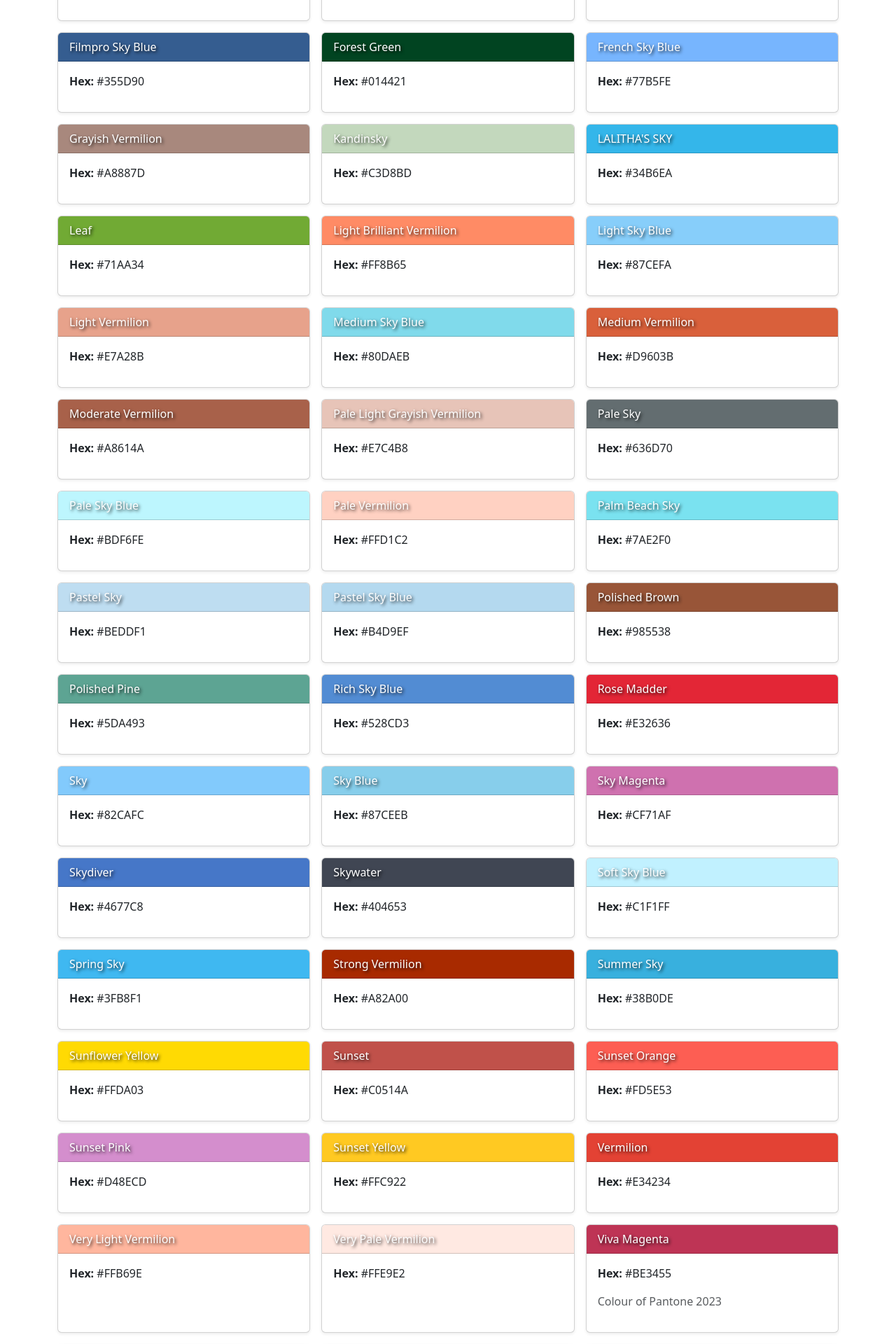
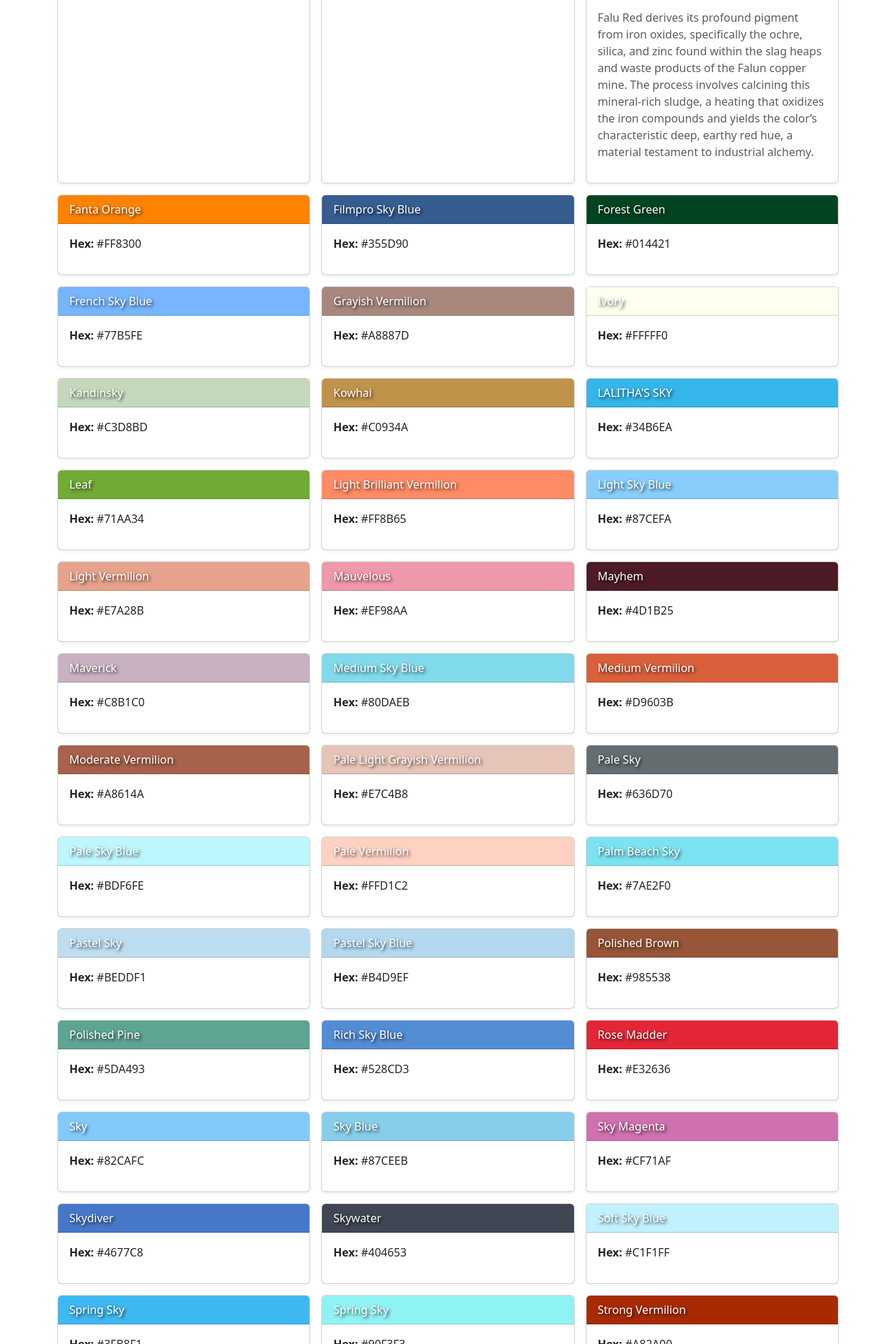
Before and after one commit to inBrackets/ColourGallery, an Angular app: page / in a window 1280 px wide. Shown: the part 880-2800 px from the top of the page at 70% size. Built offline with nearby package versions, Linux system fonts and the light colour scheme.

Commit message:
new colours

```diff
--- a/src/app/color-gallery/color-gallery.component.ts
+++ b/src/app/color-gallery/color-gallery.component.ts
@@ -39,6 +39,7 @@ export class ColorGalleryComponent {
     {title: 'Day Sky Blue', hex: '#82CAFF', description: ''},
     {title: 'Deep Sky Blue', hex: '#00BFFF', description: ''},
     {title: 'Deep Vermilion', hex: '#591600', description: ''},
+    {title: 'Deco', hex: '#CCCF82', description: ''},
     {title: 'Dodger Blue', hex: '#1E90FF', description: ''},
     {title: 'Dodgers Blue', hex: '#005A9C', description: ''},
     {title: 'Dreamer’s Sky', hex: '#ADDED9', description: ''},
@@ -46,18 +47,23 @@ export class ColorGalleryComponent {
     {title: 'Dusky Pink', hex: '#CC7A8B', description: ''},
     {title: 'Dusky Purple', hex: '#895B7B', description: ''},
     {title: 'Dusky Rose', hex: '#BA6873', description: ''},
-    {title: 'Falu Red', hex: '#801818', description: ''},
+    {title: 'Falu Red', hex: '#801818', description: 'Falu Red derives its profound pigment from iron oxides, specifically the ochre, silica, and zinc found within the slag heaps and waste products of the Falun copper mine. The process involves calcining this mineral-rich sludge, a heating that oxidizes the iron compounds and yields the color’s characteristic deep, earthy red hue, a material testament to industrial alchemy.'},
     {title: 'Fanta Orange', hex: '#FF8300', description: ''},
     {title: 'Filmpro Sky Blue', hex: '#355D90', description: ''},
     {title: 'Forest Green', hex: '#014421', description: ''},
     {title: 'French Sky Blue', hex: '#77B5FE', description: ''},
     {title: 'Grayish Vermilion', hex: '#A8887D', description: ''},
+    {title: 'Ivory', hex: '#FFFFF0', description: ''},
     {title: 'Kandinsky', hex: '#C3D8BD', description: ''},
+    {title: 'Kowhai', hex: '#C0934A', description: ''},
     {title: 'LALITHA\'S SKY', hex: '#34B6EA', description: ''},
     {title: 'Leaf', hex: '#71AA34', description: ''},
     {title: 'Light Brilliant Vermilion', hex: '#FF8B65', description: ''},
     {title: 'Light Sky Blue', hex: '#87CEFA', description: ''},
     {title: 'Light Vermilion', hex: '#E7A28B', description: ''},
+    {title: 'Mauvelous', hex: '#EF98AA', description: ''},
+    {title: 'Mayhem', hex: '#4D1B25', description: ''},
+    {title: 'Maverick', hex: '#C8B1C0', description: ''},
     {title: 'Medium Sky Blue', hex: '#80DAEB', description: ''},
     {title: 'Medium Vermilion', hex: '#D9603B', description: ''},
     {title: 'Moderate Vermilion', hex: '#A8614A', description: ''},
@@ -78,7 +84,8 @@ export class ColorGalleryComponent {
     {title: 'Skydiver', hex: '#4677C8', description: ''},
     {title: 'Skywater', hex: '#404653', description: ''},
     {title: 'Soft Sky Blue', hex: '#C1F1FF', description: ''},
-    {title: 'Spring Sky', hex: '#3FB8F1', description: ''},
+    {title: 'Spring Sky', hex: '#3FB8F1', description: 'https://color-register.org/color/3FB8F1'},
+    {title: 'Spring Sky', hex: '#90F3F3', description: 'https://kidspattern.com/color/name/spring-sky-90f3f3/'},
     {title: 'Strong Vermilion', hex: '#A82A00', description: ''},
     {title: 'Summer Sky', hex: '#38B0DE', description: ''},
     {title: 'Sunflower Yellow', hex: '#FFDA03', description: ''},
@@ -86,13 +93,19 @@ export class ColorGalleryComponent {
     {title: 'Sunset Orange', hex: '#FD5E53', description: ''},
     {title: 'Sunset Pink', hex: '#D48ECD', description: ''},
     {title: 'Sunset Yellow', hex: '#FFC922', description: ''},
+    {title: 'Taupe', hex: '#B9A281', description: ''},
+    {title: 'Teak', hex: '#AB8953', description: ''},
+    {title: 'Teak Stain', hex: '#4E3529', description: ''},
+    {title: 'Texas', hex: '#ECE67E', description: ''},
     {title: 'Vermilion', hex: '#E34234', description: ''},
     {title: 'Very Light Vermilion', hex: '#FFB69E', description: ''},
     {title: 'Very Pale Vermilion', hex: '#FFE9E2', description: ''},
     {title: 'Viva Magenta', hex: '#BE3455', description: 'Colour of Pantone 2023'},
     {title: 'Vivid Sky Blue', hex: '#00CCFF', description: ''},
     {title: 'Vivid Vermilion', hex: '#E56024', description: ''},
+    {title: 'White', hex: '#FFFFFF', description: ''},
     {title: 'Winter Sky', hex: '#FF007C', description: ''},
+    {title: 'Yellowish White', hex: '#FFFFF6', description: ''},
 
   ];
 
```
